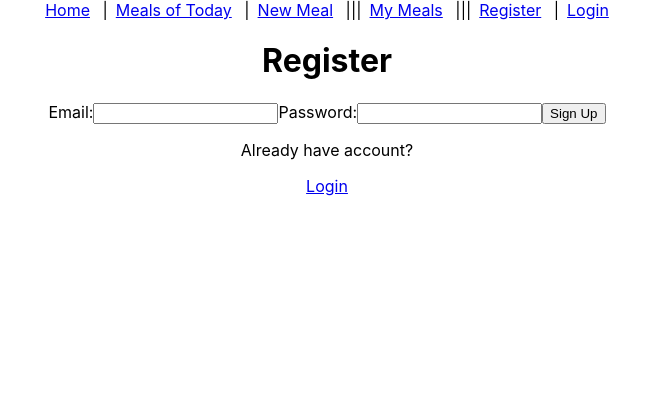
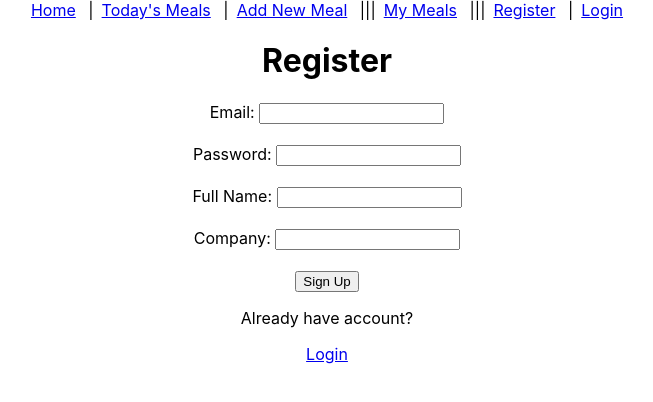
Before and after one commit to josipa314/forkmate-client, a React (Create React App) app: page /signup in a window 1280 px wide. Shown: the top 402 px of the page, without its empty margins (313-966 px from the left). Built offline with nearby package versions, Linux system fonts and the light colour scheme; no server answers.

Commit message:
myMealsPage now working, register page updated

```diff
--- a/src/components/Navbar.js
+++ b/src/components/Navbar.js
@@ -10,13 +10,13 @@ function Navbar(){
     return (
         <nav className="Navbar">
             <NavLink to="/">Home</NavLink> |
-            <NavLink to="/meals">Meals of Today</NavLink> |
-            <NavLink to="/meals/create">New Meal</NavLink> |||
+            <NavLink to="/meals">Today's Meals</NavLink> |
+            <NavLink to="/meals/create">Add New Meal</NavLink> |||
             <NavLink to="/mymeals">My Meals</NavLink> |||
 
             { isLoggedIn &&
                 <>
-                    <span>Welcome, {user.email} </span>
+                    <span>Welcome, {user.name} </span>
                     <button onClick={logOutUser}>Logout</button>
                 </>
             }
--- a/src/pages/MealsListPage.js
+++ b/src/pages/MealsListPage.js
@@ -28,7 +28,7 @@ function MealsListPage(props){
 
     return (
         <div className="MealsListPage">
-            <h1>List of Meals</h1>
+            <h1>Today's Meals</h1>
 
              <section>
                  { props.meals === null
--- a/src/pages/MyMealsPage.js
+++ b/src/pages/MyMealsPage.js
@@ -1,10 +1,32 @@
 import axios from "axios";
-import { NavLink } from "react-router-dom";
+import { NavLink} from "react-router-dom";
+import React, { useEffect, useState} from "react";
+/* import { AuthContext } from "../context/auth.context" */
+
 /* import "./MealsListPage.css" */
 
 
 function MyMealsPage(props){
 
+   /*  const navigate = useNavigate(); */
+
+    /* const { user } = useContext(AuthContext);  */
+
+    const [myMeals, setMyMeals] = useState([]);
+    const storedToken = localStorage.getItem("authToken");
+
+
+  useEffect(() => {
+    axios.get(`${process.env.REACT_APP_API_URL}/mymeals`, {
+        headers: { Authorization: `Bearer ${storedToken}` },
+      })
+    .then( response => {
+        console.log(response.data)
+      setMyMeals(response.data); //save into state variable
+
+    })
+    .catch( e => console.log("error getting meals API", e))
+  }, [])
 
 
   const deleteMeal = (mealId) => {
@@ -23,7 +45,7 @@ function MyMealsPage(props){
 
 
     const renderMeals = () => {
-        const result = props.meals.map( (meal) => {
+        const result = myMeals.map( (meal) => {
             return (
                 <div key={meal._id} className="meal-summary box">
                     <p>{meal.type}</p>
@@ -49,7 +71,7 @@ function MyMealsPage(props){
             <h1>Your Meals</h1>
 
              <section>
-                 { props.meals === null
+                 { myMeals === null
                     ? <p>loading...</p>
                     : renderMeals()
                 }
--- a/src/pages/SignupPage.js
+++ b/src/pages/SignupPage.js
@@ -6,8 +6,8 @@ import axios from "axios";
 function SignupPage(props) {
     const [email, setEmail] = useState("");
     const [password, setPassword] = useState("");
-   /*  const [name, setName] = useState("");
-    const [company, setCompany] = useState(""); */
+    const [name, setName] = useState("");
+    const [company, setCompany] = useState("");
 
     const [errorMessage, setErrorMessage] = useState(undefined);
 
@@ -16,7 +16,7 @@ function SignupPage(props) {
     const handleSignupSubmit = (e) => {
         e.preventDefault();
 
-        const requestBody = { email, password};
+        const requestBody = { email, password, name, company};
 
         axios.post(`${process.env.REACT_APP_API_URL}/auth/signup`, requestBody)
             .then((response) => {
@@ -37,7 +37,7 @@ function SignupPage(props) {
             {errorMessage && <p className="error-message">{errorMessage}</p>}
 
             <form onSubmit={handleSignupSubmit}>
-                <label>Email:</label>
+                <label>Email: </label>
                 <input
                     type="email"
                     name="email"
@@ -45,8 +45,10 @@ function SignupPage(props) {
                     required={true}
                     onChange={(e) => setEmail(e.target.value)}
                 />
+                <br/>
+                <br/>
 
-                <label>Password:</label>
+                <label>Password: </label>
                 <input
                     type="password"
                     name="password"
@@ -54,6 +56,31 @@ function SignupPage(props) {
                     required={true}
                     onChange={(e) => setPassword(e.target.value)}
                 />
+                <br/>
+                <br/>
+
+                <label>Full Name: </label>
+                <input
+                    type="text"
+                    name="full-name"
+                    value={name}
+                    required={true}
+                    onChange={(e) => setName(e.target.value)}
+                />
+                <br/>
+                <br/>
+
+
+               <label>Company: </label>
+                <input
+                    type="text"
+                    name="company"
+                    value={company}
+                    required={true}
+                    onChange={(e) => setCompany(e.target.value)}
+                />
+                <br/>
+                <br/>
 
 
                 <button type="submit">Sign Up</button>
```
Also changed, not shown: src/pages/LoginPage.js (+6 -2 lines).
